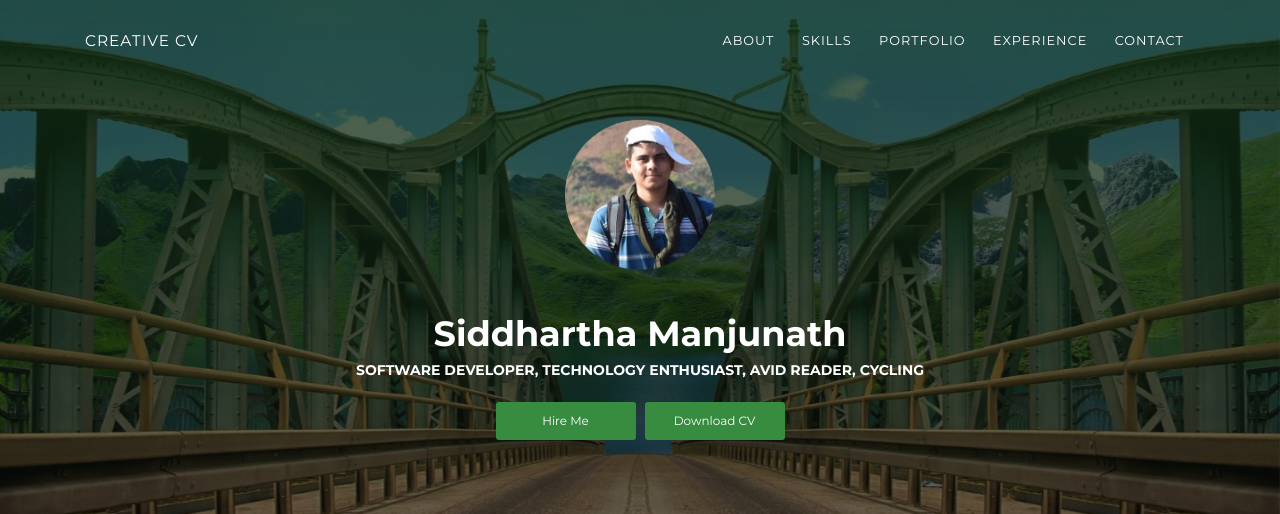
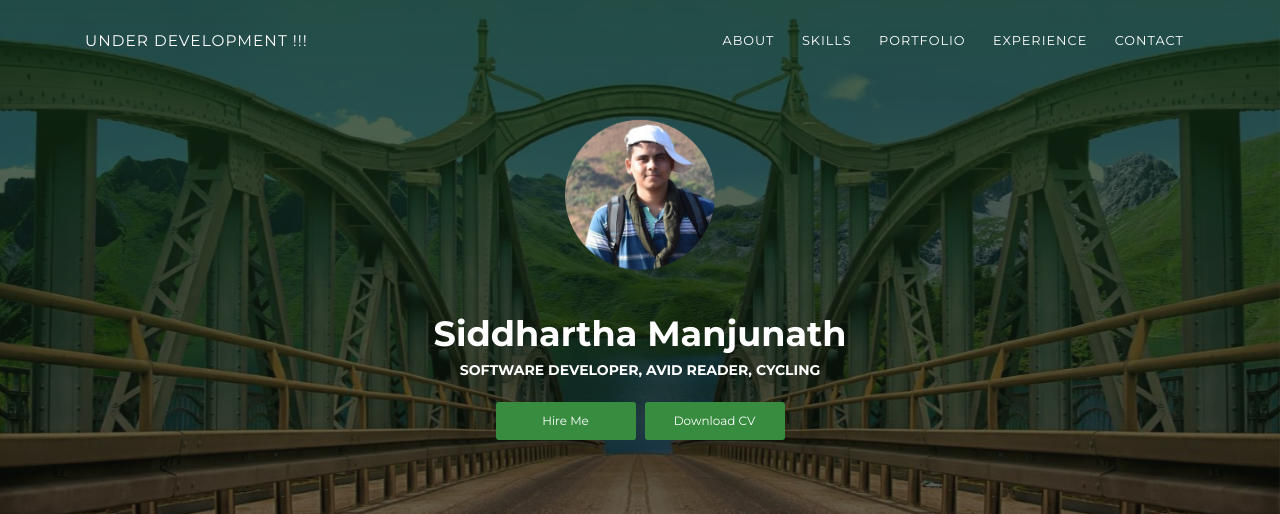
Before and after one commit to Siddhartha15/Siddhartha15.github.io, a plain HTML site: page index.html in a window 1280 px wide. Shown: the top 514 px of the page. Drawn offline with Linux system fonts and the light colour scheme.

Commit message:
Basic changes

```diff
--- a/index.html
+++ b/index.html
@@ -4,7 +4,7 @@
     <meta charset="UTF-8">
     <meta http-equiv="X-UA-Compatible" content="IE=edge">
     <meta name="viewport" content="width=device-width, initial-scale=1">
-    <title></title>
+    <title>Geeky Siddu</title>
     <meta name="description" content="Creative CV is a HTML resume template for professionals. Built with Bootstrap 4, Now UI Kit and FontAwesome, this modern and responsive design template is perfect to showcase your portfolio, skils and experience."/>
     <link href="https://fonts.googleapis.com/css?family=Montserrat:400,700,200" rel="stylesheet">
     <link href="https://maxcdn.bootstrapcdn.com/font-awesome/latest/css/font-awesome.min.css" rel="stylesheet">
@@ -17,7 +17,7 @@
       <div class="profile-page sidebar-collapse">
         <nav class="navbar navbar-expand-lg fixed-top navbar-transparent bg-primary" color-on-scroll="400">
           <div class="container">
-            <div class="navbar-translate"><a class="navbar-brand" href="#" rel="tooltip">Creative CV</a>
+            <div class="navbar-translate"><a class="navbar-brand" href="#" rel="tooltip">UNDER DEVELOPMENT !!!</a>
               <button class="navbar-toggler navbar-toggler" type="button" data-toggle="collapse" data-target="#navigation" aria-controls="navigation" aria-expanded="false" aria-label="Toggle navigation"><span class="navbar-toggler-bar bar1"></span><span class="navbar-toggler-bar bar2"></span><span class="navbar-toggler-bar bar3"></span></button>
             </div>
             <div class="collapse navbar-collapse justify-content-end" id="navigation">
@@ -43,7 +43,7 @@
         <div class="content-center">
           <div class="cc-profile-image"><a href="#"><img src="images/siddhartha.JPG" alt="Image"/></a></div>
           <div class="h2 title">Siddhartha Manjunath</div>
-          <p class="category text-white">Software Developer, Technology Enthusiast, Avid Reader, Cycling</p><a class="btn btn-primary smooth-scroll mr-2" href="#contact" data-aos="zoom-in" data-aos-anchor="data-aos-anchor">Hire Me</a><a class="btn btn-primary" href="#" data-aos="zoom-in" data-aos-anchor="data-aos-anchor">Download CV</a>
+          <p class="category text-white">Software Developer, Avid Reader, Cycling</p><a class="btn btn-primary smooth-scroll mr-2" href="#contact" data-aos="zoom-in" data-aos-anchor="data-aos-anchor">Hire Me</a><a class="btn btn-primary" href="#" data-aos="zoom-in" data-aos-anchor="data-aos-anchor">Download CV</a>
         </div>
       </div>
       <div class="section">
@@ -270,7 +270,7 @@
                     </figcaption>
                   </figure></a></div>
               <div class="cc-porfolio-image img-raised" data-aos="fade-up" data-aos-anchor-placement="top-bottom"><a href="#Photography">
-                  <figure class="cc-effect"><img src="images/photo-3.jpg" alt="Image"/>
+                  <figure class="cc-effect"><img src="images/photo-water.jpg" alt="Image"/>
                     <figcaption>
                       <div class="h4">Nature Photoshoot</div>
                       <p>Photography</p>
```
Also changed, not shown: images/photo-water.jpg (added).
